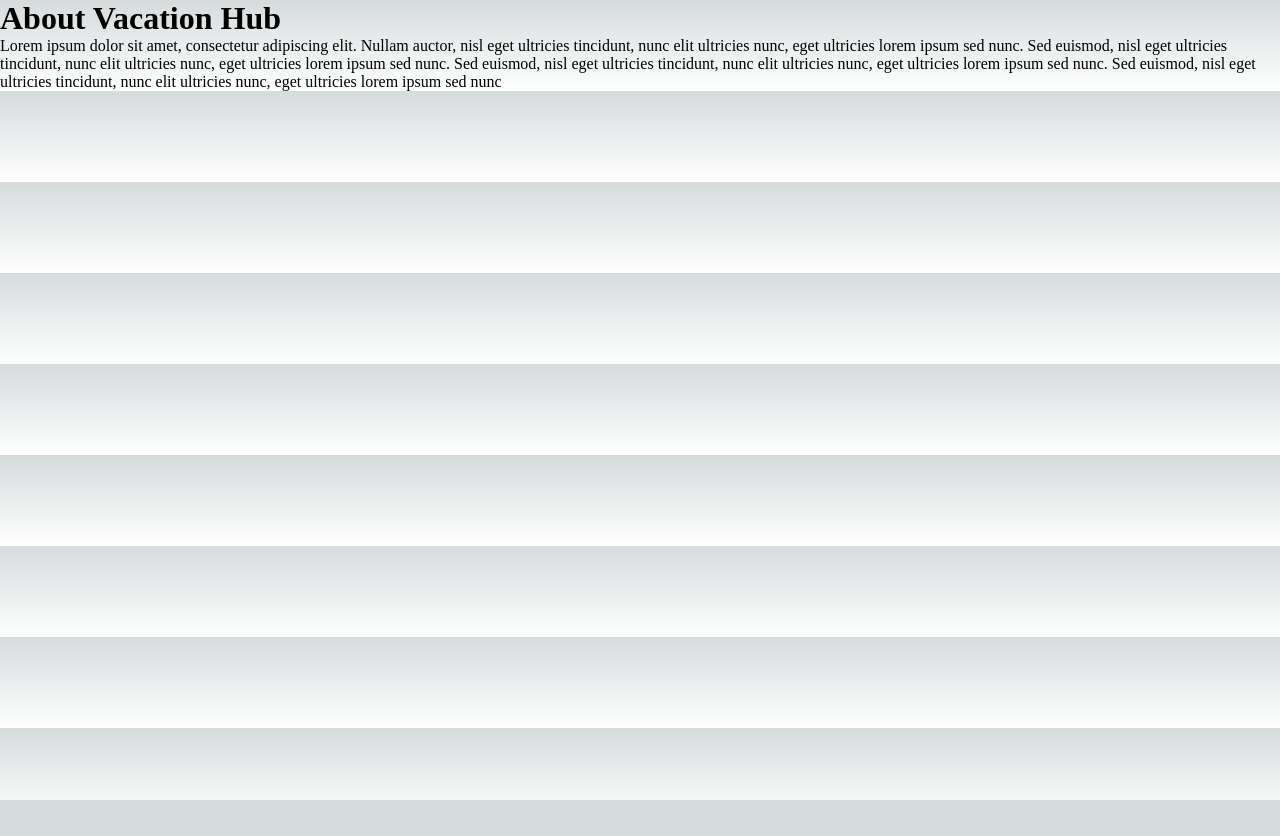
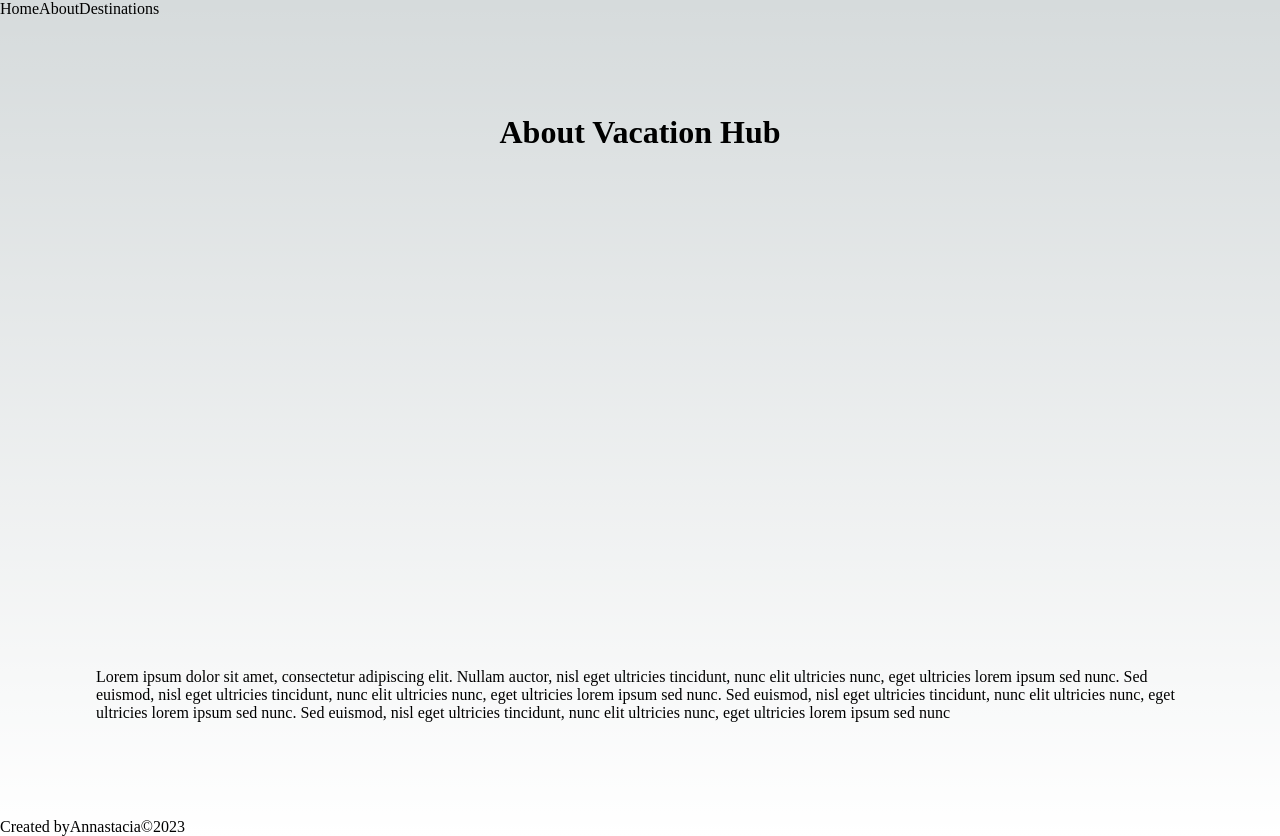
Before and after one commit to Annastacia-dev/vacationhub, a Next.js app: page /about in a window 1280 px wide. Before the commit the page ends 800 px from the top, so only its background shows below. Built offline with nearby package versions, Linux system fonts and the light colour scheme.

Commit message:
main layout component

```diff
--- a/package.json
+++ b/package.json
@@ -14,6 +14,7 @@
     "eslint-config-next": "13.1.6",
     "next": "13.1.6",
     "react": "18.2.0",
-    "react-dom": "18.2.0"
+    "react-dom": "18.2.0",
+    "reactjs-popup": "^2.0.5"
   }
 }
--- /dev/null
+++ b/src/components/footer/Footer.js
@@ -0,0 +1,14 @@
+import styles from '@/styles/Home.module.css'
+
+const Footer = () => {
+  return (
+    <footer className={styles.footer}>
+      <p className={styles.text}>Created by
+      <a href="https://github.com/Annastacia-dev" target="_blank" rel="noreferrer">Annastacia</a>
+      <span>&copy;{new Date().getFullYear()}</span>
+      </p>
+    </footer>
+  )
+}
+
+export default Footer
--- /dev/null
+++ b/src/components/header/Header.js
@@ -0,0 +1,16 @@
+import Link from 'next/link'
+import styles from '@/styles/Home.module.css'
+
+const Header = () => {
+  return (
+    <header className={styles.header}>
+    <nav>
+      <Link href="/">Home</Link>
+      <Link href="/about">About</Link>
+      <Link href="/destinations">Destinations</Link>
+    </nav>
+  </header>
+  )
+}
+
+export default Header
--- /dev/null
+++ b/src/components/layouts/MainLayout.js
@@ -0,0 +1,15 @@
+import React from "react"
+import Header from "../header/Header"
+import Footer from "../footer/Footer"
+
+const MainLayout = ({children}) => {
+  return (
+    <>
+        <Header />
+        {children}
+        <Footer />
+    </>
+  )
+}
+
+export default MainLayout
--- a/src/pages/_app.js
+++ b/src/pages/_app.js
@@ -1,5 +1,12 @@
 import '@/styles/globals.css'
+import MainLayout from '@/components/layouts/MainLayout'
 
 export default function App({ Component, pageProps }) {
-  return <Component {...pageProps} />
+  return (
+    <>
+      <MainLayout>
+        <Component {...pageProps} />
+      </MainLayout>
+    </>
+  )
 }
--- a/src/pages/about.js
+++ b/src/pages/about.js
@@ -1,8 +1,10 @@
+import styles from '@/styles/Home.module.css'
+
 const AboutPage = () => {
     return (
-        <div>
-            <h1>About Vacation Hub</h1>
-            <p>
+        <div className={styles.main}>
+            <h1 className={styles.title}> About Vacation Hub </h1>
+            <p className={styles.text}>
                 Lorem ipsum dolor sit amet, consectetur adipiscing elit.
                 Nullam auctor, nisl eget ultricies tincidunt, nunc elit
                 ultricies nunc, eget ultricies lorem ipsum sed nunc. Sed
--- a/src/pages/destinations/[singledestination]/[singletour].js
+++ b/src/pages/destinations/[singledestination]/[singletour].js
@@ -31,6 +31,7 @@ const SingleDestinationTour = ({tour}) => {
                     <Image src={tour.image} alt={tour.title} width={200} height={200} />
                     <p className={styles.description}> {tour.description}
                     <span> {makeStars(tour.rating)} </span>
+                    <button className={styles.button}> Book Now </button>
                     </p>
                 </div>
                 < div className={styles.grid}>
--- a/src/pages/destinations/index.js
+++ b/src/pages/destinations/index.js
@@ -9,10 +9,11 @@ const DestinationsPage = ({data}) => {
 
     return (
         <main className={styles.main}>
+        <h1 className={styles.title}> Destinations </h1>
         <div className={styles.grid}>
           {
             data.map((destination) => (
-                <Link className={styles.card} href={`/destinations/${destination.name}`} key={destination.id}>
+                <Link className={styles.card} href={`/destinations/${destination.name}`} key={destination.id} passHref>
                     <Image src={destination.image} alt={destination.name} width={200} height={200} />
                     <h3>{destination.name} &rarr;</h3>
                     <p>Find in-depth information about {destination.name}.</p>
```
Also changed, not shown: src/components/destinations/destinationspage.js (added, +7 -0 lines), src/components/home/Home.js (added, +31 -0 lines), src/pages/index.js (+3 -28 lines), 1 other file (tests, documents, lock files or other folders).
